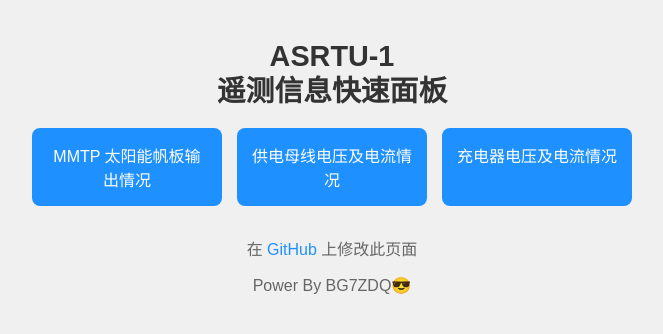
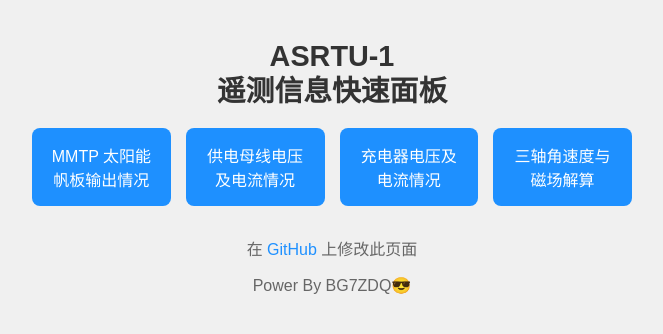
Before and after one commit to X-MQSI/ASRTU-1-Data-Link, a plain HTML site: page index.html in a window 1280 px wide. Shown: the whole page, without its empty margins (308-971 px from the left). Drawn offline with Linux system fonts and the light colour scheme.

Commit message:
添加了三轴角速度与磁场解算面板的快速链接

```diff
--- a/index.html
+++ b/index.html
@@ -82,6 +82,7 @@
         <a href="http://1.92.100.130/pages/lines.html?sat=ASRTU-1&data=SAT-C00018.7.16:12V%25E6%25AF%258D%25E7%25BA%25BF%25E7%2594%25B5%25E5%258E%258B;SAT-C00020.7.16:5V%25E6%25AF%258D%25E7%25BA%25BF%25E7%2594%25B5%25E5%258E%258B;SAT-C00022.7.16:3.3V%25E6%25AF%258D%25E7%25BA%25BF%25E7%2594%25B5%25E5%258E%258B;SAT-C00024.7.16:12V%25E6%25AF%258D%25E7%25BA%25BF%25E7%2594%25B5%25E6%25B5%2581;SAT-C00026.7.16:5V%25E6%25AF%258D%25E7%25BA%25BF%25E7%2594%25B5%25E6%25B5%2581;SAT-C00028.7.16:3.3V%25E6%25AF%258D%25E7%25BA%25BF%25E7%2594%25B5%25E6%25B5%2581">MMTP 太阳能帆板输出情况 </a>
         <a href="http://1.92.100.130/pages/lines.html?sat=ASRTU-1&data=SAT-C00036.7.16:MPPT1%25E7%2594%25B5%25E5%258E%258B;SAT-C00038.7.16:MPPT2%25E7%2594%25B5%25E5%258E%258B;SAT-C00040.7.16:MPPT3%25E7%2594%25B5%25E5%258E%258B;SAT-C00042.7.16:MPPT1%25E7%2594%25B5%25E6%25B5%2581;SAT-C00044.7.16:MPPT2%25E7%2594%25B5%25E6%25B5%2581;SAT-C00046.7.16:MPPT3%25E7%2594%25B5%25E6%25B5%2581">供电母线电压及电流情况</a>
         <a href="http://1.92.100.130/pages/lines.html?sat=ASRTU-1&data=SAT-C00048.7.16:%25E5%2585%2585%25E7%2594%25B5%25E5%2599%25A81%25E7%2594%25B5%25E5%258E%258B;SAT-C00050.7.16:%25E5%2585%2585%25E7%2594%25B5%25E5%2599%25A82%25E7%2594%25B5%25E5%258E%258B;SAT-C00052.7.16:%25E5%2585%2585%25E7%2594%25B5%25E5%2599%25A81%25E7%2594%25B5%25E6%25B5%2581;SAT-C00054.7.16:%25E5%2585%2585%25E7%2594%25B5%25E5%2599%25A82%25E7%2594%25B5%25E6%25B5%2581">充电器电压及电流情况</a>
+        <a target="_blank" href="http://1.92.100.130/pages/lines.html?sat=ASRTU-1&data=SAT-C00140.7.32:%25E8%25A7%25A3%25E7%25AE%2597%25E8%25A7%2592%25E9%2580%259F%25E5%25BA%25A6X;SAT-C00144.7.32:%25E8%25A7%25A3%25E7%25AE%2597%25E8%25A7%2592%25E9%2580%259F%25E5%25BA%25A6Y;SAT-C00148.7.32:%25E8%25A7%25A3%25E7%25AE%2597%25E8%25A7%2592%25E9%2580%259F%25E5%25BA%25A6Z;SAT-C00152.7.32:%25E8%25A7%25A3%25E7%25AE%2597%25E7%25A3%2581%25E5%259C%25BAX;SAT-C00156.7.32:%25E8%25A7%25A3%25E7%25AE%2597%25E7%25A3%2581%25E5%259C%25BAY;SAT-C00160.7.32:%25E8%25A7%25A3%25E7%25AE%2597%25E7%25A3%2581%25E5%259C%25BAZ">三轴角速度与磁场解算</a>
     </div>
 
     <div class="footer">
```
